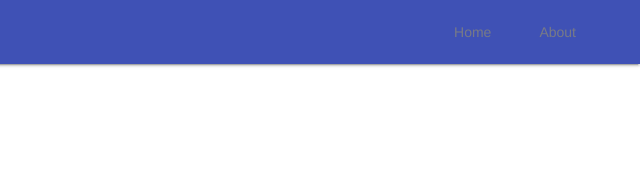
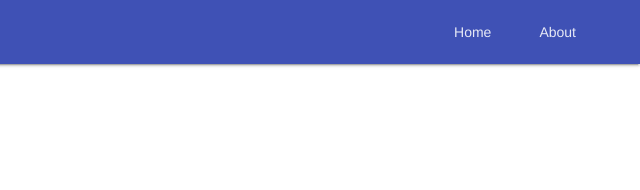
Before and after one commit to SHH-ICS/mdl-html-page-Kaitlyn-Greenwood, a plain HTML site: page index.html in a window 1280 px wide. Shown: the full height of the page, 640-1280 px from the left. Drawn offline with nearby package versions, Linux system fonts and the light colour scheme; files that its build step writes are made by us from their sources.

Commit message:
added color to home/about button

```diff
--- a/index.html
+++ b/index.html
@@ -19,9 +19,9 @@
               <!-- Navigation -->
               <nav class = "mdl-navigation">
                  <a class = "mdl-navigation__link" href = ""
-                    style = "color:gray">Home</a>
+                    style = "color:rgb(255, 255, 255)">Home</a>
                  <a class = "mdl-navigation__link" href = ""
-                    style = "color:gray">About</a>
+                    style = "color:white">About</a>
               </nav>
            </div>
         </header>
```
